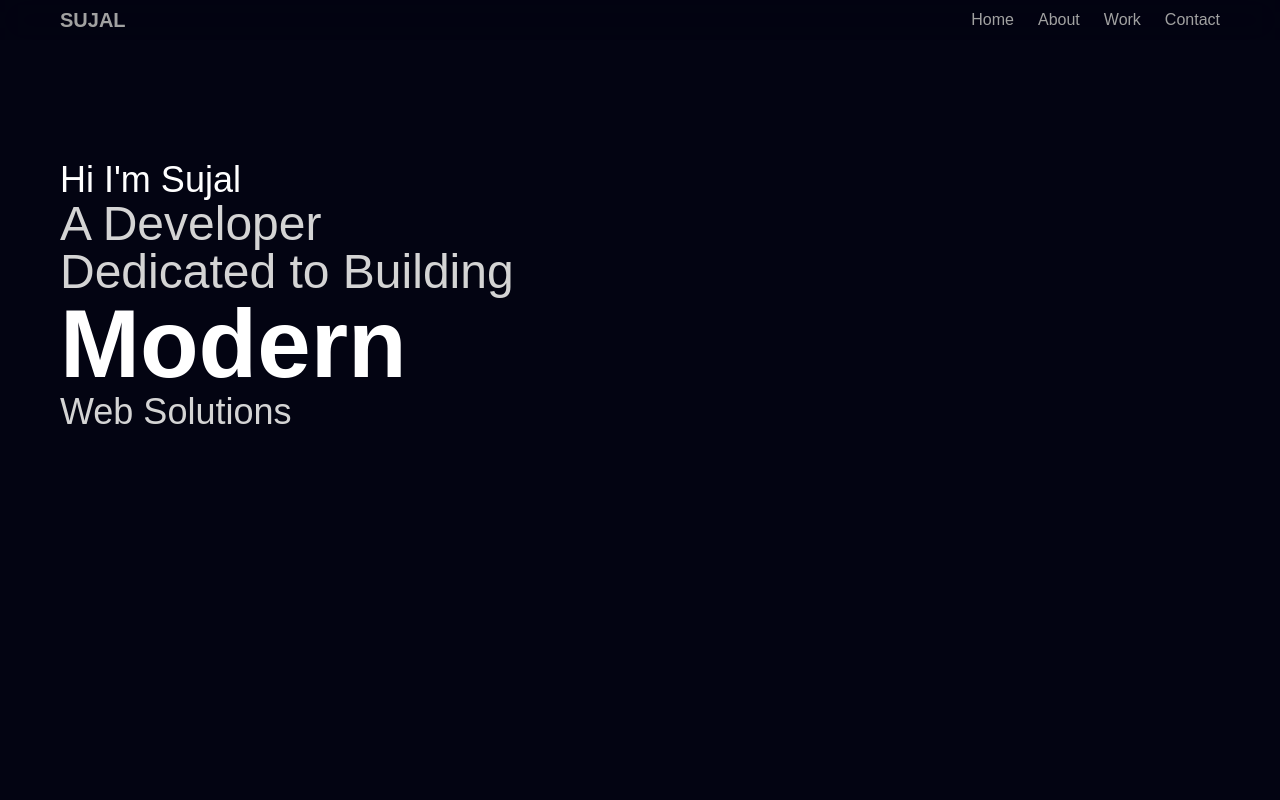
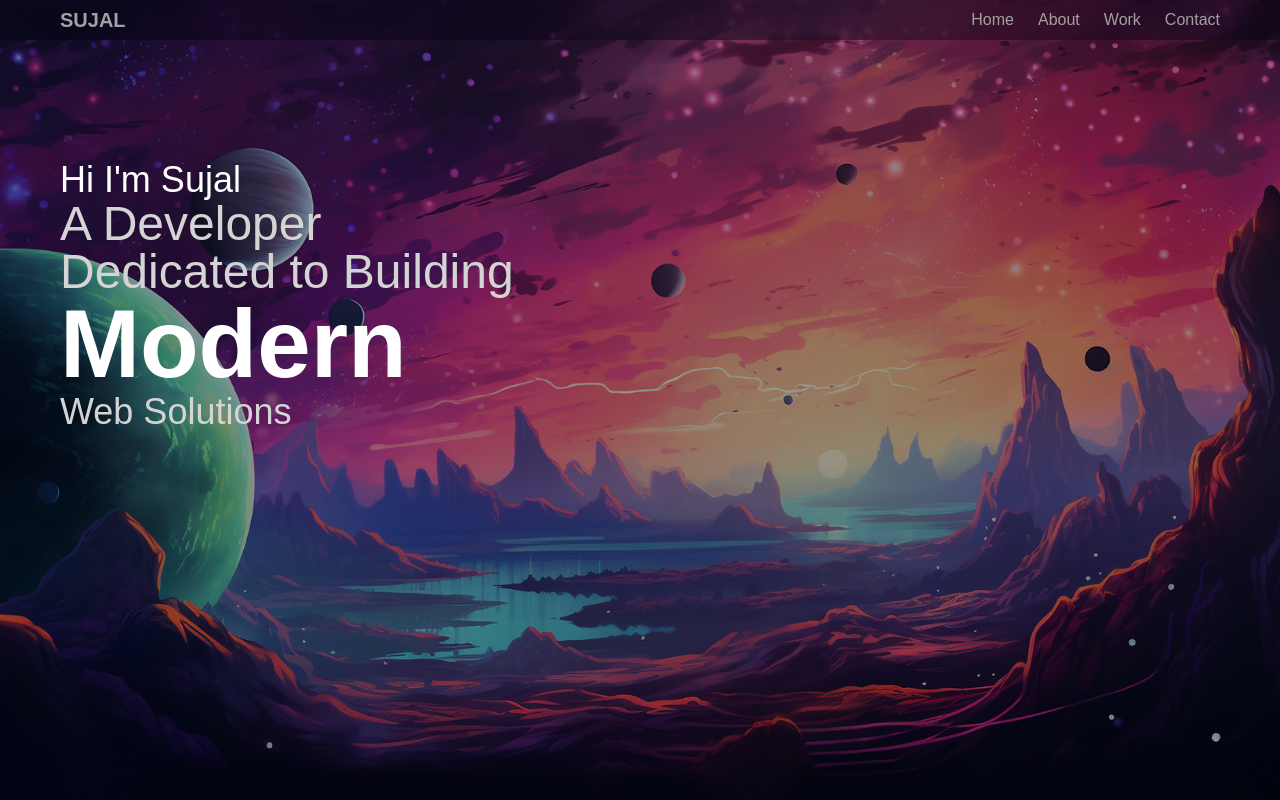
Before and after one commit to sujalbarnwal9603/PORTFOLIO, a React (Vite) app: page / in a window 1280 px wide. Built offline with nearby package versions, Linux system fonts and the light colour scheme; a web font is replaced by a local one.

Commit message:
background

```diff
--- /dev/null
+++ b/src/components/ParallaxBackground.jsx
@@ -0,0 +1,57 @@
+import React from 'react'
+
+const ParallaxBackground = () => {
+  return (
+    <section className='absolute inset-0 bg-black/40'>
+      <div className='relative h-screen overflow-y-hidden'>
+        {/* Background Sky */}
+        <div
+        className='absolute inset-0 w-full h-screen -z-50'
+        style={{
+            backgroundImage:"url(/assets/sky.jpg)",
+            backgroundPosition:"bottom",
+            backgroundSize:"cover",
+        }}
+        />
+        {/* Mountain Layer 3*/}
+        <div
+        className='absolute inset-0 -z-40'
+        style={{
+            backgroundImage:"url(/assets/mountain-3.png)",
+            backgroundPosition:"bottom",
+            backgroundSize:"cover",
+        }}
+        />
+        {/* Planets */}
+        <div
+        className='absolute inset-0 -z-30'
+        style={{
+            backgroundImage:"url(/assets/planets.png)",
+            backgroundPosition:"bottom",
+            backgroundSize:"cover",
+        }}
+        />
+        {/* Mountain Layer 2 */}
+        <div
+        className='absolute inset-0 -z-20'
+        style={{
+            backgroundImage:"url(/assets/mountain-2.png)",
+            backgroundPosition:"bottom",
+            backgroundSize:"cover",
+        }}
+        />
+        {/* Mountain Layer 1 */}
+        <div
+        className='absolute inset-0 -z-10'
+        style={{
+            backgroundImage:"url(/assets/mountain-1.png)",
+            backgroundPosition:"bottom",
+            backgroundSize:"cover",
+        }}
+        />
+      </div>
+    </section>
+  )
+}
+
+export default ParallaxBackground
--- a/src/sections/Hero.jsx
+++ b/src/sections/Hero.jsx
@@ -1,9 +1,10 @@
 import HeroText from "../components/HeroText.jsx"
-
+import ParallaxBackground from "../components/ParallaxBackground.jsx"
 const Hero = () => {
   return (
     <section className="flex items-start justify-center min-h-screen overflow-hidden-space md:items-start md:justify-start">
       <HeroText/>
+      <ParallaxBackground/>
     </section>
   )
 }
```
